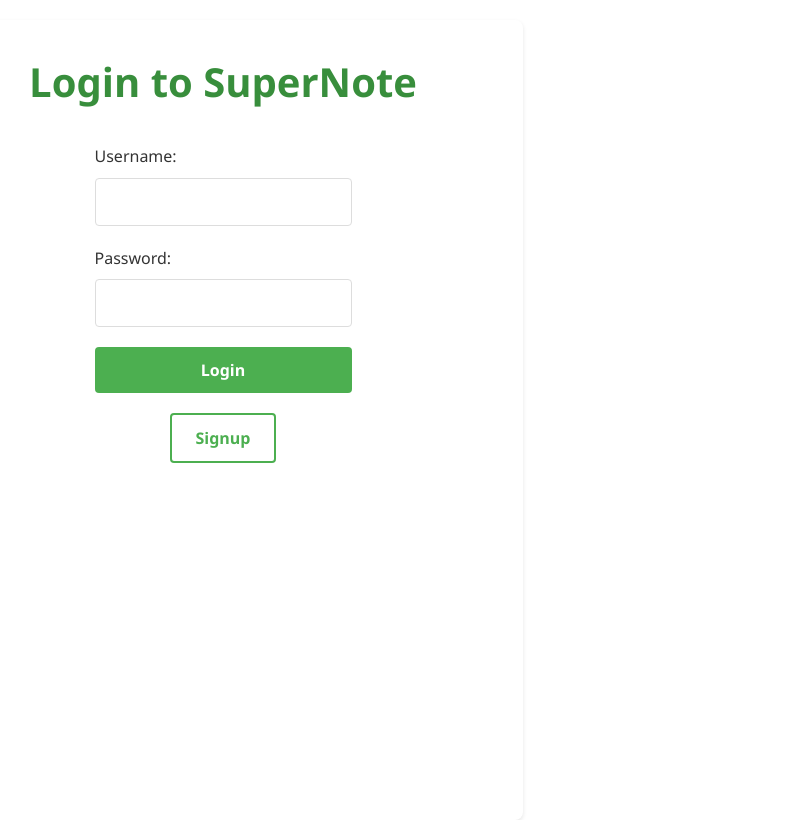
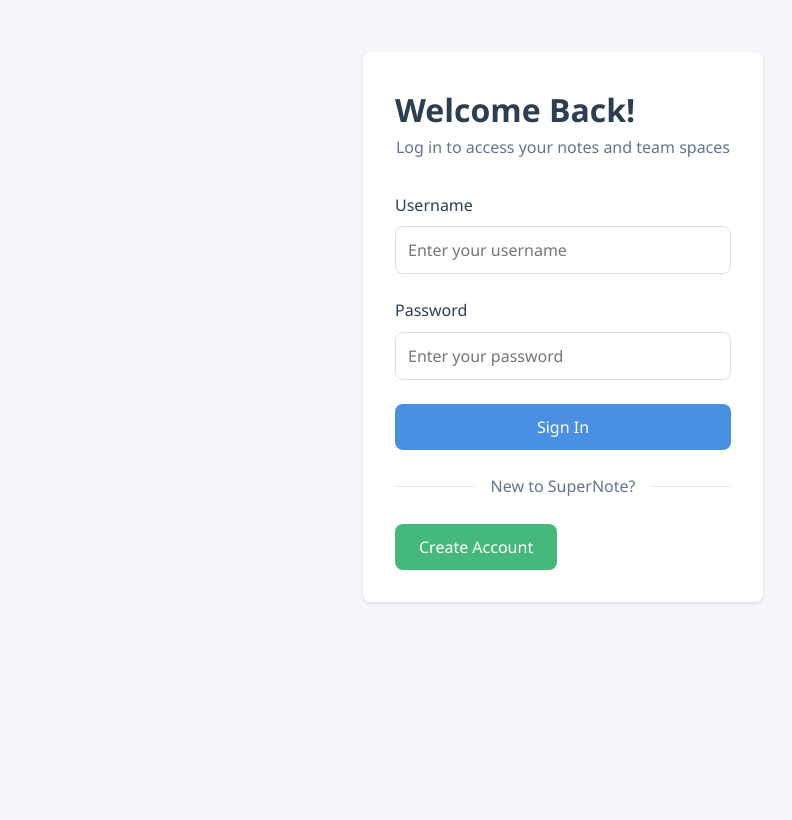
Before and after one commit to H0peXX/SuperNote_maomo, a Flask app: template frontend/templates/login.html in a window 1280 px wide. Shown: the whole page, without its empty margins (77-869 px from the left). Run offline with Flask 3, Linux system fonts and the light colour scheme; the template is opened without the code that fills it, so the values that code supplies are empty.

Commit message:
Enhanced UI with modern design and better user experience
- Added new styles.css with modern design system
- Updated login page with better layout and animations
- Created main dashboard with card-based layout
- Added FontAwesome icons for better visual hierarchy
- Improved CORS configuration for frontend-backend communication
- Updated .gitignore

```diff
--- /dev/null
+++ b/frontend/static/styles.css
@@ -0,0 +1,347 @@
+/* Global Styles */
+:root {
+    --primary-color: #4a90e2;
+    --secondary-color: #45b97c;
+    --background-color: #f5f7fa;
+    --text-color: #2c3e50;
+    --error-color: #e74c3c;
+    --success-color: #2ecc71;
+    --border-radius: 8px;
+    --box-shadow: 0 2px 4px rgba(0, 0, 0, 0.1);
+}
+
+* {
+    margin: 0;
+    padding: 0;
+    box-sizing: border-box;
+    font-family: 'Segoe UI', Tahoma, Geneva, Verdana, sans-serif;
+}
+
+body {
+    background-color: var(--background-color);
+    color: var(--text-color);
+    line-height: 1.6;
+    min-height: 100vh;
+}
+
+.container {
+    max-width: 1200px;
+    margin: 0 auto;
+    padding: 20px;
+}
+
+/* Header Styles */
+header {
+    background-color: white;
+    padding: 1rem;
+    box-shadow: var(--box-shadow);
+    margin-bottom: 2rem;
+    border-radius: var(--border-radius);
+}
+
+header h1 {
+    color: var(--primary-color);
+    font-size: 2rem;
+    margin-bottom: 0.5rem;
+}
+
+#user-info {
+    display: flex;
+    justify-content: space-between;
+    align-items: center;
+    padding: 0.5rem 0;
+}
+
+/* Form Styles */
+.form-container {
+    background-color: white;
+    padding: 2rem;
+    border-radius: var(--border-radius);
+    box-shadow: var(--box-shadow);
+    max-width: 400px;
+    margin: 2rem auto;
+}
+
+.form-group {
+    margin-bottom: 1.5rem;
+}
+
+label {
+    display: block;
+    margin-bottom: 0.5rem;
+    color: var(--text-color);
+    font-weight: 500;
+}
+
+input {
+    width: 100%;
+    padding: 0.75rem;
+    border: 1px solid #ddd;
+    border-radius: var(--border-radius);
+    font-size: 1rem;
+    transition: border-color 0.3s ease;
+}
+
+input:focus {
+    outline: none;
+    border-color: var(--primary-color);
+    box-shadow: 0 0 0 2px rgba(74, 144, 226, 0.1);
+}
+
+/* Button Styles */
+.btn-primary {
+    background-color: var(--primary-color);
+    color: white;
+    padding: 0.75rem 1.5rem;
+    border: none;
+    border-radius: var(--border-radius);
+    cursor: pointer;
+    font-size: 1rem;
+    font-weight: 500;
+    transition: all 0.3s ease;
+    width: 100%;
+    display: flex;
+    align-items: center;
+    justify-content: center;
+    gap: 0.5rem;
+}
+
+.btn-primary:hover {
+    background-color: #357abd;
+    transform: translateY(-2px);
+    box-shadow: 0 4px 6px rgba(0, 0, 0, 0.1);
+}
+
+.btn-primary:hover {
+    background-color: #357abd;
+}
+
+.btn-secondary {
+    background-color: var(--secondary-color);
+    color: white;
+    padding: 0.75rem 1.5rem;
+    border: none;
+    border-radius: var(--border-radius);
+    cursor: pointer;
+    font-size: 1rem;
+    font-weight: 500;
+    transition: background-color 0.3s ease;
+}
+
+.btn-secondary:hover {
+    background-color: #3a9d69;
+}
+
+/* Dashboard Styles */
+.dashboard {
+    background-color: white;
+    padding: 2rem;
+    border-radius: var(--border-radius);
+    box-shadow: var(--box-shadow);
+}
+
+.dashboard h2 {
+    color: var(--primary-color);
+    margin-bottom: 1.5rem;
+}
+
+.quick-actions {
+    display: grid;
+    grid-template-columns: repeat(auto-fit, minmax(200px, 1fr));
+    gap: 1rem;
+    margin-top: 1.5rem;
+}
+
+.quick-actions button {
+    min-height: 100px;
+    display: flex;
+    flex-direction: column;
+    align-items: center;
+    justify-content: center;
+    gap: 0.5rem;
+    font-size: 1.1rem;
+}
+
+/* Status Messages */
+.status-message {
+    padding: 1rem;
+    margin: 1rem 0;
+    border-radius: var(--border-radius);
+    text-align: center;
+}
+
+.status-message.error {
+    background-color: var(--error-color);
+    color: white;
+}
+
+.status-message.success {
+    background-color: var(--success-color);
+    color: white;
+}
+
+/* Card Grid */
+.card-grid {
+    display: grid;
+    grid-template-columns: repeat(auto-fit, minmax(300px, 1fr));
+    gap: 1.5rem;
+    margin-top: 2rem;
+}
+
+/* Icons */
+.fas {
+    margin-right: 0.5rem;
+}
+
+/* Empty States */
+.empty-state {
+    color: #94a3b8;
+    text-align: center;
+    padding: 1rem;
+    font-style: italic;
+}
+
+/* Divider */
+.divider {
+    display: flex;
+    align-items: center;
+    text-align: center;
+    margin: 1.5rem 0;
+    color: #64748b;
+}
+
+.divider::before,
+.divider::after {
+    content: '';
+    flex: 1;
+    border-bottom: 1px solid #e2e8f0;
+}
+
+.divider span {
+    margin: 0 1rem;
+}
+
+/* Subtitle */
+.subtitle {
+    color: #64748b;
+    text-align: center;
+    margin-bottom: 2rem;
+}
+
+/* Header Content */
+.header-content {
+    display: flex;
+    justify-content: space-between;
+    align-items: center;
+}
+
+.user-greeting {
+    display: flex;
+    align-items: center;
+    gap: 0.5rem;
+    font-size: 1.1rem;
+}
+
+/* Note List */
+.note-list {
+    margin-top: 1rem;
+}
+
+.note-item {
+    padding: 0.75rem;
+    border-bottom: 1px solid #e2e8f0;
+    display: flex;
+    justify-content: space-between;
+    align-items: center;
+}
+
+.note-item:last-child {
+    border-bottom: none;
+}
+
+/* Team Updates */
+.team-updates {
+    margin-top: 1rem;
+}
+
+.update-item {
+    padding: 0.75rem;
+    border-bottom: 1px solid #e2e8f0;
+    display: flex;
+    gap: 1rem;
+    align-items: start;
+}
+
+.update-item:last-child {
+    border-bottom: none;
+}
+
+.update-content {
+    flex: 1;
+}
+
+.update-meta {
+    color: #64748b;
+    font-size: 0.9rem;
+    margin-top: 0.25rem;
+}
+
+/* Status Message Positioning */
+#login-status {
+    position: fixed;
+    bottom: 2rem;
+    left: 50%;
+    transform: translateX(-50%);
+    z-index: 1000;
+    min-width: 300px;
+    max-width: 90%;
+    opacity: 0.9;
+}
+
+.card {
+    background-color: white;
+    padding: 1.5rem;
+    border-radius: var(--border-radius);
+    box-shadow: var(--box-shadow);
+}
+
+.card h3 {
+    color: var(--primary-color);
+    margin-bottom: 1rem;
+}
+
+/* Responsive Design */
+@media (max-width: 768px) {
+    .container {
+        padding: 10px;
+    }
+
+    .quick-actions {
+        grid-template-columns: 1fr;
+    }
+
+    .form-container {
+        margin: 1rem;
+        padding: 1.5rem;
+    }
+
+    header h1 {
+        font-size: 1.5rem;
+    }
+}
+
+/* Animation */
+@keyframes fadeIn {
+    from {
+        opacity: 0;
+        transform: translateY(-10px);
+    }
+    to {
+        opacity: 1;
+        transform: translateY(0);
+    }
+}
+
+.animate-fade-in {
+    animation: fadeIn 0.3s ease-out;
+}
--- a/frontend/templates/login.html
+++ b/frontend/templates/login.html
@@ -3,28 +3,34 @@
 
 <head>
     <title>SuperNote Login</title>
-    <link rel="stylesheet" href="styles.css">
+    <link rel="stylesheet" href="/static/styles.css">
+    <meta name="viewport" content="width=device-width, initial-scale=1.0">
 </head>
 
 <body class="container">
-    <h1>Login to SuperNote</h1>
+    <div class="form-container animate-fade-in">
+        <h1>Welcome Back!</h1>
+        <p class="subtitle">Log in to access your notes and team spaces</p>
 
         <form id="login-form">
             <div class="form-group">
-            <label for="username">Username:</label>
-            <input type="text" id="username" name="username" required />
+                <label for="username">Username</label>
+                <input type="text" id="username" name="username" required placeholder="Enter your username" />
             </div>
 
             <div class="form-group">
-            <label for="password">Password:</label>
-            <input type="password" id="password" name="password" required />
+                <label for="password">Password</label>
+                <input type="password" id="password" name="password" required placeholder="Enter your password" />
             </div>
 
-        <button type="submit" class="btn-primary">Login</button>
+            <button type="submit" class="btn-primary">Sign In</button>
+        </form>
 
-    </form>
-    <div class="button-group">
-        <button id="signup" type="signup" class="btn-secondary">Signup</button>
+        <div class="divider">
+            <span>New to SuperNote?</span>
+        </div>
+
+        <button id="signup" type="button" class="btn-secondary">Create Account</button>
     </div>
 
     <p id="login-status" class="status-message"></p>
@@ -47,10 +53,16 @@
                 const result = await response.json();
                 const statusElement = document.getElementById('login-status');
 
+                console.log('Login response:', result);
                 if (response.ok) {
+                    // Store the token in localStorage
+                    localStorage.setItem('token', result.access_token);
+                    localStorage.setItem('username', result.username);
+                    console.log('Stored token:', result.access_token);
+
                     statusElement.innerText = 'Login successful! Welcome, ' + result.username;
-                    // redirect after login success
-                    // window.location.href = 'dashboard.html';
+                    // Redirect to main page after successful login
+                    window.location.href = 'main.html';
                 } else {
                     statusElement.innerText = 'Login failed: ' + result.error;
                 }
```
Also changed, not shown: backend/app.py (+20 -1 lines), backend/routes/user_route.py (+53 -1 lines), frontend/templates/main.html (added, +117 -0 lines), 1 other file. Lines whose indentation alone changed are shown as unchanged.
